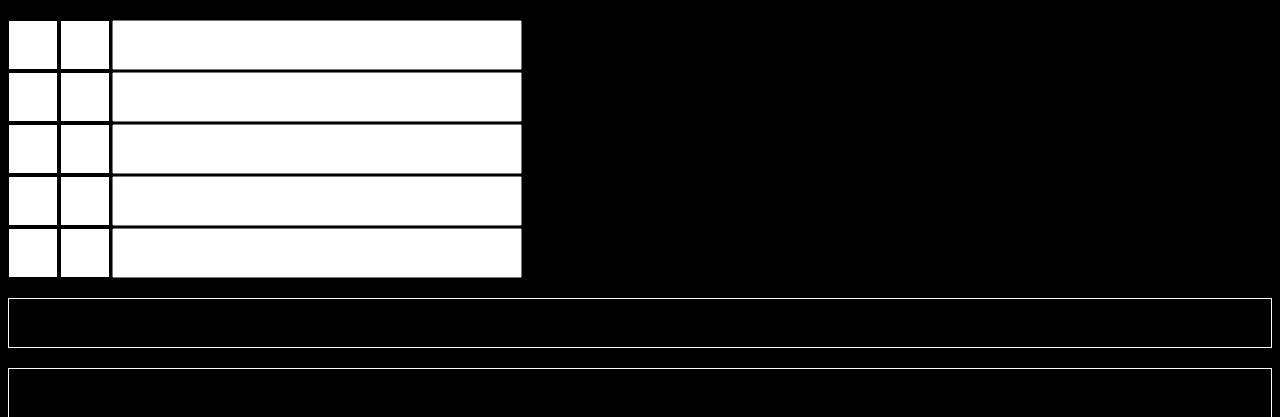
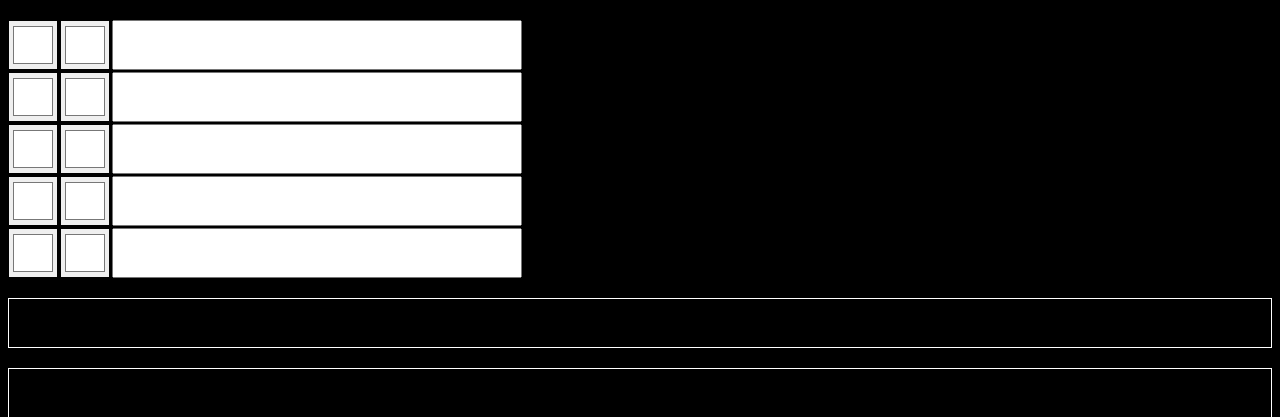
Before and after one commit to AztecMC/NickFade-Web, a plain HTML site: page index.html in a window 1280 px wide. Shown: the top 417 px of the page. Drawn offline with Linux system fonts and the light colour scheme.

Commit message:
WIP color pickers

```diff
--- a/index.html
+++ b/index.html
@@ -8,11 +8,11 @@
 <!-- credits https://codepen.io/NShadeIV/pen/jOrJPpX -->
 
 <ul>
-  <li><i></i><i></i><input /></li>
-  <li><i></i><i></i><input /></li>
-  <li><i></i><i></i><input /></li>
-  <li><i></i><i></i><input /></li>
-  <li><i></i><i></i><input /></li>
+  <li><input class="i" type="color"><input class="i" type="color"><input class="input"></li>
+  <li><input class="i" type="color"><input class="i" type="color"><input class="input"></li>
+  <li><input class="i" type="color"><input class="i" type="color"><input class="input"></li>
+  <li><input class="i" type="color"><input class="i" type="color"><input class="input"></li>
+  <li><input class="i" type="color"><input class="i" type="color"><input class="input"></li>
 </ul>
 <div id="command"></div>
 <div id="preview"></div>
--- a/script.js
+++ b/script.js
@@ -31,14 +31,14 @@ const reg = {
 };
 const blend = ([a1, a2], r) => a1.map((p, i) => Math.round(p * (1 - r) + a2[i] * r));
 const toHex = rgb => rgb.map(n => n.toString(16).padStart(2,'0')).join('');
-Array.from(document.getElementsByTagName('i')).forEach(i => i.setAttribute('style', 'background-color:#ffffff'));
+Array.from(document.getElementsByClassName('i')).forEach(i => i.value='#ffffff');
 setInterval(() => {
   let command = '', preview = '', last;
   Array.from(document.getElementsByTagName('li')).forEach(li => {
-    const colors = Array.from(li.getElementsByTagName('i'))
-    .map(span => getComputedStyle(span).backgroundColor)
-    .map(rgb => Array.from(rgb.matchAll(/\d+/g)).map(([c]) => Number.parseInt(c)));
-    const text = (li.getElementsByTagName('input')[0].value || '').trim().split('');
+    const colors = Array.from(li.getElementsByClassName('i'))
+    .map(span => span.value.substring(1)).map( hex => Number.parseInt(hex,16) );
+    /*.map(rgb => Array.from(rgb.matchAll(/\d+/g)).map(([c]) => Number.parseInt(c)));*/
+    const text = (li.getElementsByClassName('input')[0].value || '').trim().split('');
     const coloredText = text.map((c, idx) => {
       const pct = idx / Math.max(1, text.length - 1);
       return {c, rgb: blend(colors, pct)};
@@ -58,3 +58,16 @@ setInterval(() => {
 }, 1000)
 
 });
+
+
+
+function debugColors(){
+
+  Array.from(document.getElementsByTagName('li')).forEach(li => {
+    const colors = Array.from(li.getElementsByClassName('i'))
+	.forEach(span=>{
+		console.log(span.value)
+	});
+  });
+
+}
--- a/style.css
+++ b/style.css
@@ -4,7 +4,7 @@ body {
   font-size: 30px;
   font-family: arial;
 }
-i {
+.i {
   display: inline-block;
   width: 50px; height: 50px;
   border: 1px solid black;
@@ -12,7 +12,7 @@ i {
   margin-right: 2px;
   box-sizing: border-box;
 }
-input {
+.input {
   height: 50px;
   box-sizing: border-box;
   vertical-align: middle;
```
